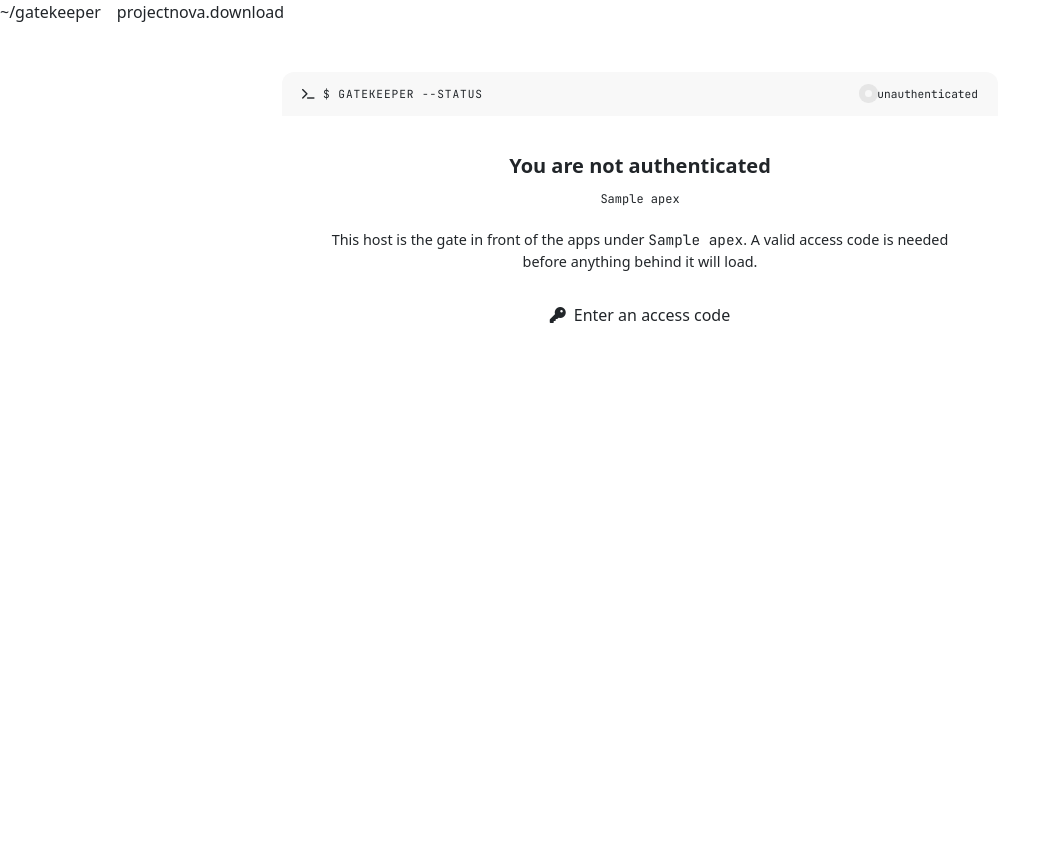
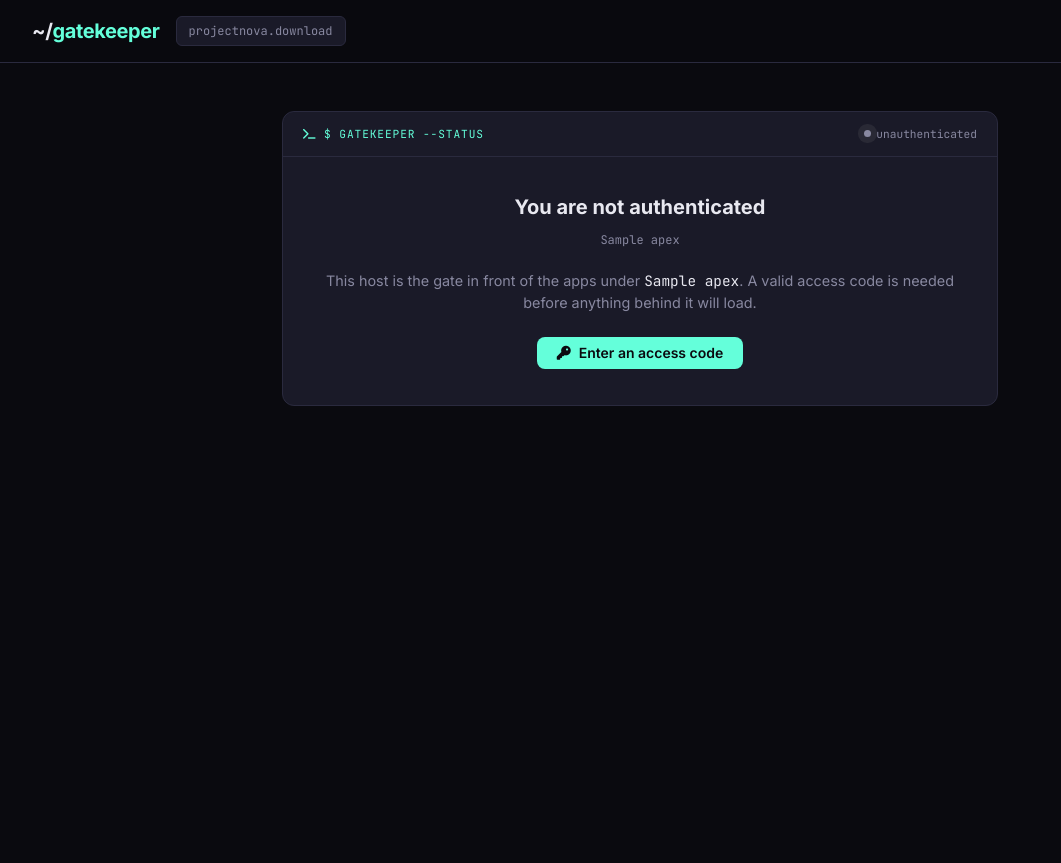
Before and after one commit to NovaProtocol/GateKeeper, a Python web app: template management/templates/landing.html in a window 1280 px wide. Shown: the whole page, without its empty margins (0-1061 px from the left). Before the commit the page ends 323 px from the top, so only its background shows below. Run offline with Jinja, Linux system fonts and the light colour scheme; the template is opened without the code that fills it: most values are stand-ins (such as "Sample title", 1, 10 or a date in 2020).

Commit message:
fix: restore the GateKeeper theme after the Bootstrap upgrade
The stylesheet was linked with request.url_for('static', ...), which the
server resolved to the internal Docker hostname gatekeeper_management:8003.
A public browser cannot resolve that, so manage.css (the whole dark-theme
:root and component CSS) never loaded and the theme collapsed. Link it
relatively instead.

```diff
--- a/management/static/css/manage.css
+++ b/management/static/css/manage.css
@@ -9,6 +9,11 @@
     --accent-dim: rgba(100, 255, 218, 0.1);
     --danger: #f87171;
     --danger-dim: rgba(248, 113, 113, 0.1);
+
+    /* Bootstrap component colors default to its light theme; pin them to the
+       tokens so cards, modals and tables inherit the dark theme's text. */
+    --bs-body-color: var(--text-primary);
+    --bs-body-bg: var(--bg-primary);
   }
 
   * { margin: 0; padding: 0; box-sizing: border-box; }
@@ -107,6 +112,7 @@
 
   .card {
     background: var(--bg-card);
+    color: var(--text-primary);
     border: 1px solid var(--border);
     border-radius: 12px;
     overflow: hidden;
--- a/management/templates/base.html
+++ b/management/templates/base.html
@@ -9,7 +9,7 @@
 <link rel="preconnect" href="https://fonts.googleapis.com">
 <link rel="preconnect" href="https://fonts.gstatic.com" crossorigin>
 <link href="https://fonts.googleapis.com/css2?family=Inter:wght@400;500;600;700;800&family=JetBrains+Mono:wght@400;500&display=swap" rel="stylesheet">
-<link rel="stylesheet" href="{{ request.url_for('static', path='css/manage.css') }}?v=5">
+<link rel="stylesheet" href="/static/css/manage.css?v=7">
 <style>
 .layout{display:flex;min-height:100vh}
 .sidebar{width:260px;background:var(--bg-secondary);border-right:1px solid var(--border);padding:1.5rem 0;flex-shrink:0;position:sticky;top:0;height:100vh;overflow-y:auto}
--- a/management/templates/landing.html
+++ b/management/templates/landing.html
@@ -27,12 +27,12 @@
     </div>
     <div class="card-body" style="padding:2.25rem 2.5rem;text-align:center">
       {% if authenticated %}
-      <h1 style="font-size:1.25rem;font-weight:700;margin-bottom:.6rem;line-height:1.4">Welcome, you are authenticated as <span style="color:var(--text-primary)">{{ name }}</span></h1>
+      <h1 style="font-size:1.25rem;font-weight:700;margin-bottom:.6rem;line-height:1.4;color:var(--text-primary)">Welcome, you are authenticated as <span style="color:var(--text-primary)">{{ name }}</span></h1>
       <div style="display:inline-block;font-family:'JetBrains Mono',monospace;font-size:.9rem;color:var(--accent);background:var(--bg-primary);border:1px solid var(--border);border-radius:8px;padding:.55rem 1rem;margin-bottom:.9rem;word-break:break-all">{{ masked_code }}</div>
       <div style="font-family:'JetBrains Mono',monospace;font-size:.75rem;color:var(--text-secondary);margin-bottom:1.35rem">{{ apex }} · expires in {{ exp_label }}</div>
       <p style="color:var(--text-secondary);font-size:.9rem;margin:0">Your access code is valid. Browse any app under <span style="color:var(--text-primary);font-family:'JetBrains Mono',monospace">{{ apex }}</span> without re-authenticating.</p>
       {% else %}
-      <h1 style="font-size:1.25rem;font-weight:700;margin-bottom:.6rem;line-height:1.4">You are not authenticated</h1>
+      <h1 style="font-size:1.25rem;font-weight:700;margin-bottom:.6rem;line-height:1.4;color:var(--text-primary)">You are not authenticated</h1>
       <div style="font-family:'JetBrains Mono',monospace;font-size:.75rem;color:var(--text-secondary);margin-bottom:1.35rem">{{ apex }}</div>
       <p style="color:var(--text-secondary);font-size:.9rem;margin:0 0 1.5rem">This host is the gate in front of the apps under <span style="color:var(--text-primary);font-family:'JetBrains Mono',monospace">{{ apex }}</span>. A valid access code is needed before anything behind it will load.</p>
       <a href="/login" class="btn btn-accent" style="display:inline-flex;align-items:center;gap:.5rem"><i class="fa-solid fa-key" aria-hidden="true"></i> Enter an access code</a>
```
